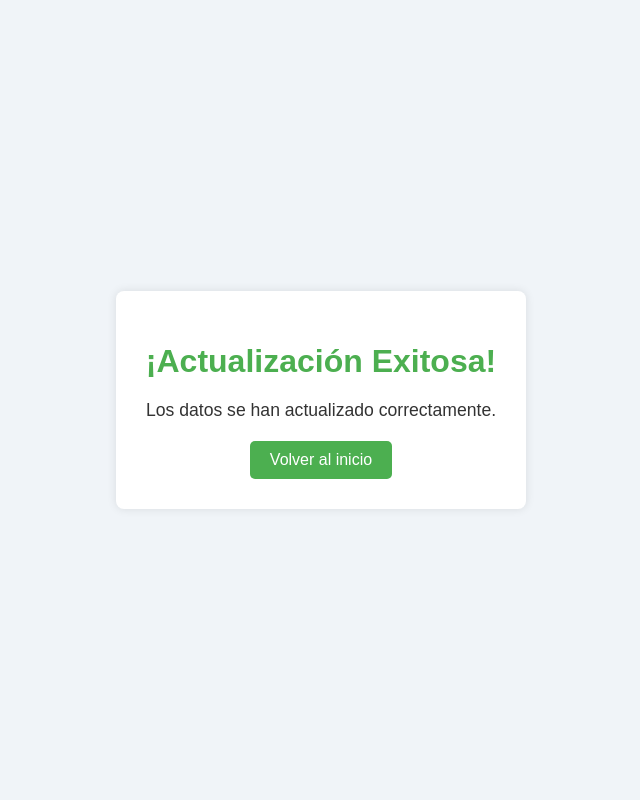
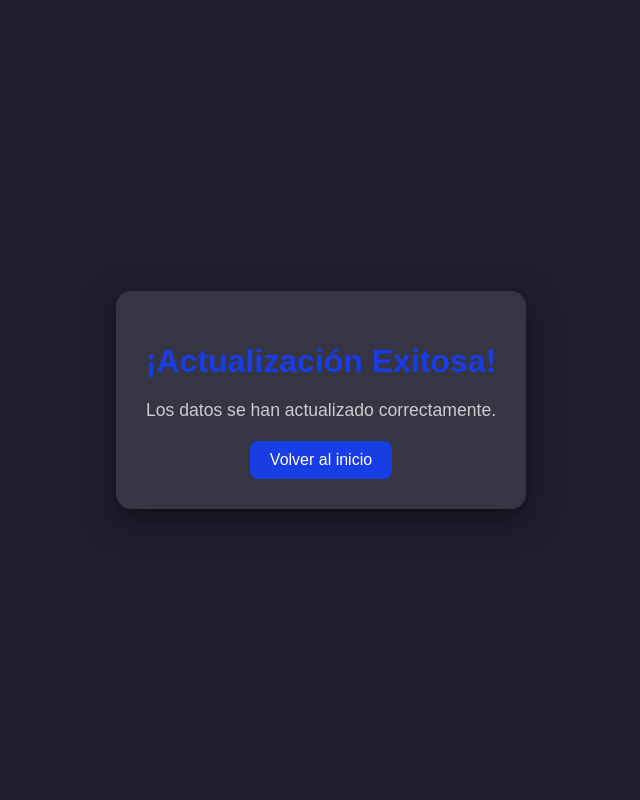
Before and after one commit to elandy2472/Jukebox, a PHP site: page /jukebox/app/views/content/success.php in a window 1280 px wide. Shown: the whole page, without its empty margins (319-959 px from the left). Run offline with PHP 8.4, Linux system fonts and the light colour scheme.

Commit message:
Correccion de estilos

```diff
--- a/app/views/content/actualizar_empresa.php
+++ b/app/views/content/actualizar_empresa.php
@@ -42,6 +42,7 @@ $conn->close();
     <title>Actualizar Empresa</title>
 </head>
 <body>
+    <div class="container">
     <section class="register">
         <h2>Actualizar Datos de la Empresa</h2>
         <form action="../../controllers/actualizarController.php" method="post" enctype="multipart/form-data">
@@ -68,5 +69,6 @@ $conn->close();
             </div>
         </form>
     </section>
+</div>
 </body>
 </html>
--- a/app/views/content/success.php
+++ b/app/views/content/success.php
@@ -6,9 +6,9 @@
     <title>Actualización Exitosa</title>
     <style>
         body {
-            background-color: #f0f4f8;
+            background-color: #1e1e2f; /* Fondo oscuro similar a la vista anterior */
             font-family: Arial, sans-serif;
-            color: #333;
+            color: #ffffff; /* Texto claro */
             display: flex;
             justify-content: center;
             align-items: center;
@@ -18,37 +18,39 @@
 
         .container {
             text-align: center;
-            background-color: #fff;
+            background-color: rgba(255, 255, 255, 0.1); /* Fondo translúcido */
             padding: 30px;
-            border-radius: 8px;
-            box-shadow: 0 0 10px rgba(0, 0, 0, 0.1);
+            border-radius: 15px;
+            box-shadow: 0px 10px 30px rgba(0, 0, 0, 0.5); /* Sombra fuerte */
         }
 
         h1 {
-            color: #4caf50;
+            color: rgb(24, 61, 228); /* Azul del título */
             margin-bottom: 20px;
+            font-size: 2em;
         }
 
         p {
             font-size: 1.1em;
             margin-bottom: 20px;
+            color: #cccccc; /* Texto ligeramente más claro */
         }
 
         .button {
             display: inline-block;
             padding: 10px 20px;
             font-size: 1em;
-            color: #fff;
-            background-color: #4caf50;
+            color: #ffffff;
+            background-color: rgb(24, 61, 228); /* Azul del botón */
             border: none;
-            border-radius: 5px;
+            border-radius: 8px;
             text-decoration: none;
             cursor: pointer;
-            transition: background-color 0.3s;
+            transition: background-color 0.3s ease;
         }
 
         .button:hover {
-            background-color: #45a049;
+            background-color: #3b5cf0; /* Azul más claro al hover */
         }
     </style>
 </head>
@@ -56,7 +58,7 @@
     <div class="container">
         <h1>¡Actualización Exitosa!</h1>
         <p>Los datos se han actualizado correctamente.</p>
-        <a href="http://localhost\Jukebox\dashboard" class="button">Volver al inicio</a>
+        <a href="http://localhost/Jukebox/dashboard" class="button">Volver al inicio</a>
     </div>
 </body>
 </html>
```
Also changed, not shown: app/views/css/actualizar_empresa.css (+40 -1 lines).
